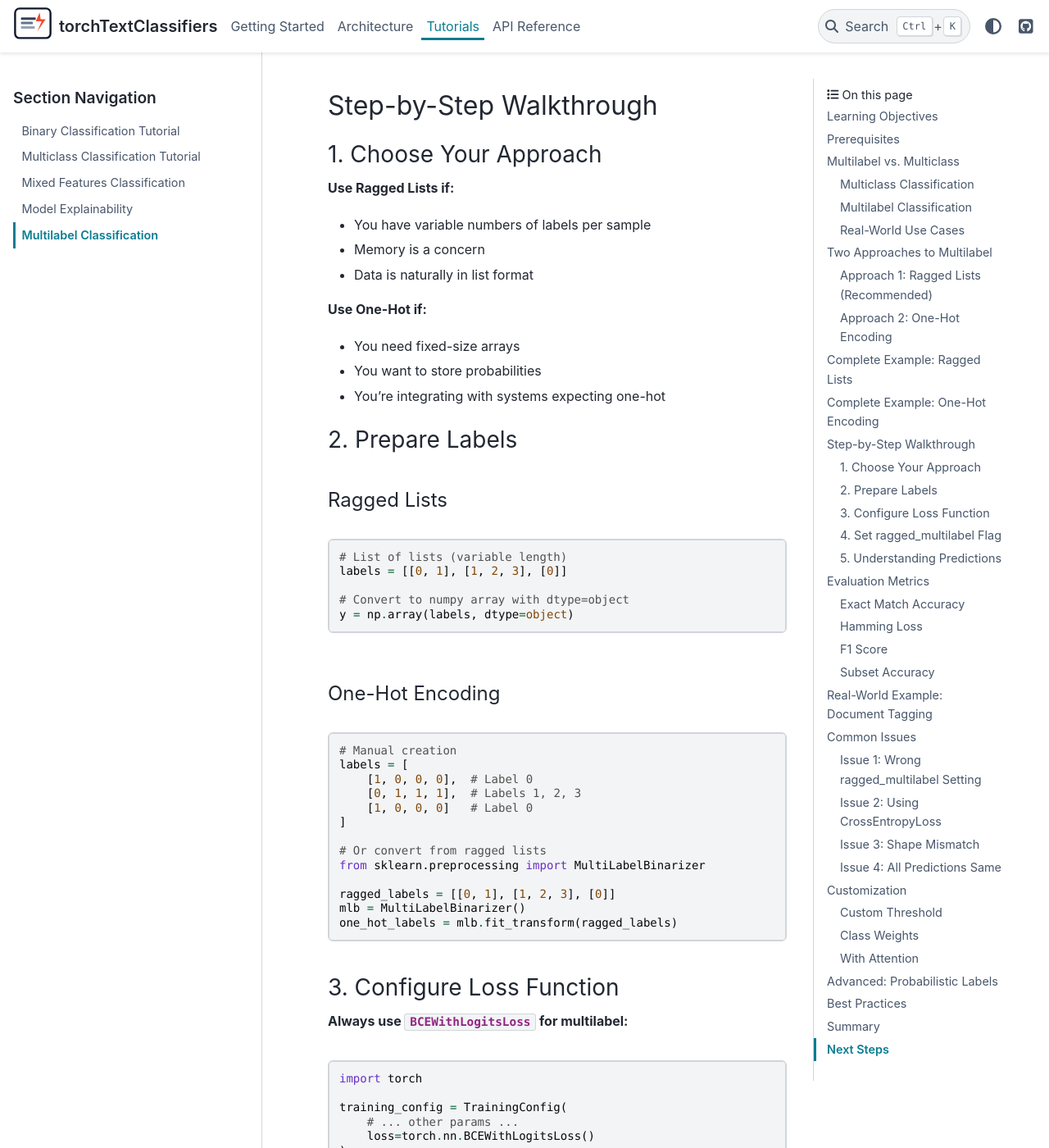
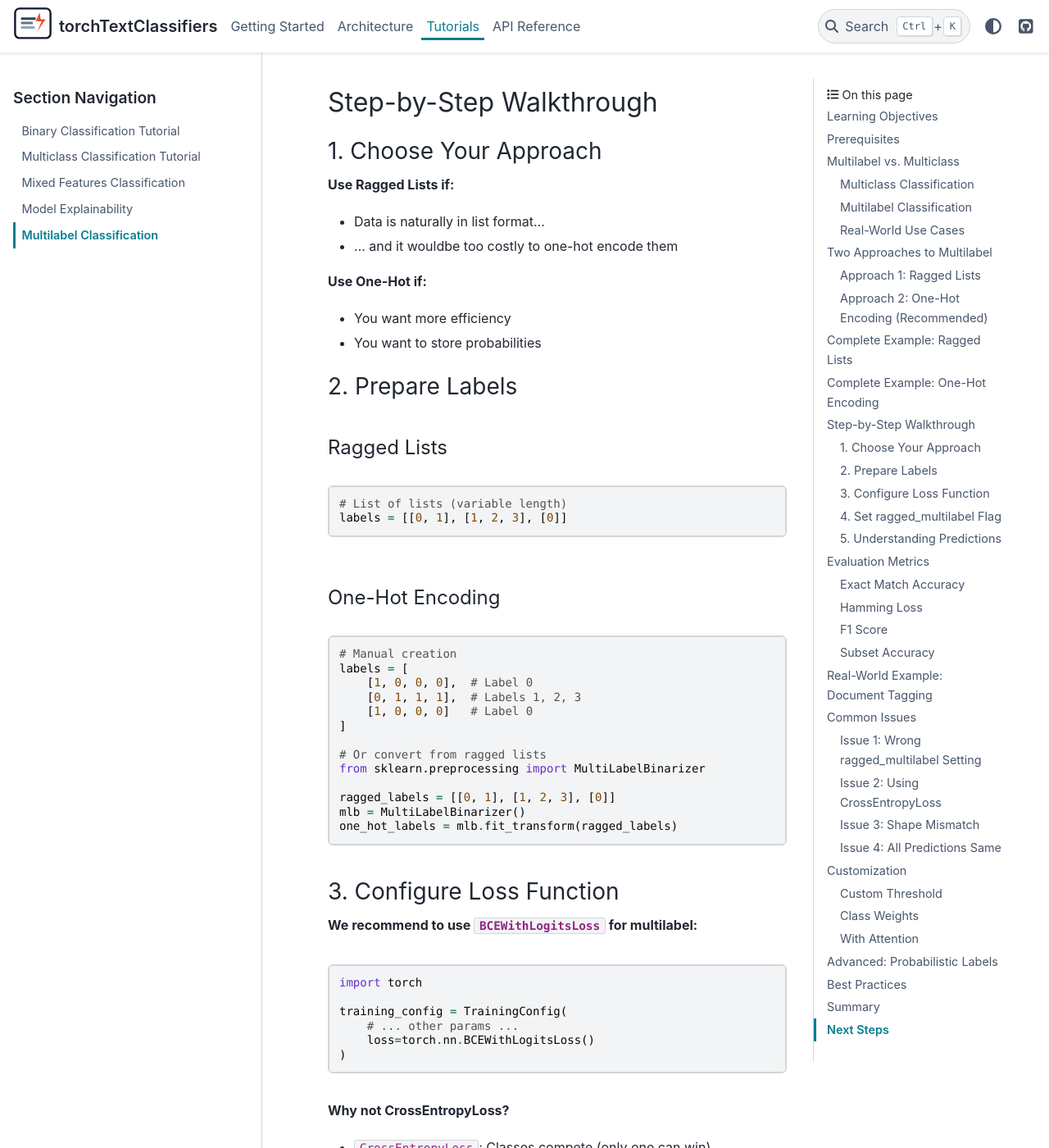
Before and after one commit to InseeFrLab/torchTextClassifiers, a Sphinx documentation site: the page built from docs/source/tutorials/multilabel_classification.md, in a window 1280 px wide and 1400 px high, scrolled down 5318 px. Shown: the whole window at 82% size. Built offline with Sphinx 7.4.7 and the PyData theme 0.15.4, drawn with Linux system fonts in a browser that asks for light colours; some of the changed text lies outside the part shown.

Commit message:
fix(docs - multilabel tuto): wording
Updated the multilabel classification tutorial to enhance clarity and structure, including examples and best practices.

````diff
--- a/docs/source/tutorials/multilabel_classification.md
+++ b/docs/source/tutorials/multilabel_classification.md
@@ -72,14 +72,14 @@
 
 **Pros:**
 - Natural representation
-- Saves memory
 - Easy to construct
 
 **Cons:**
 - Can't directly convert to numpy array
 - Variable-length lists
+- Forward pass a bit slower (we convert to one-hot encodings behind the scene, on the fly for each batch)
 
-### Approach 2: One-Hot Encoding
+### Approach 2: One-Hot Encoding (Recommended)
 
 Each sample has a **binary vector** (1 = label present, 0 = absent):
 
@@ -96,8 +96,7 @@
 - Can store probabilities (not just 0/1)
 
 **Cons:**
-- Memory-intensive for many labels
-- Sparse representation
+- _Might_ require a bit more work on your end to have this format
 
 ## Complete Example: Ragged Lists
 
@@ -247,14 +246,12 @@
 ### 1. Choose Your Approach
 
 **Use Ragged Lists if:**
-- You have variable numbers of labels per sample
-- Memory is a concern
-- Data is naturally in list format
+- Data is naturally in list format...
+- ... and it wouldbe too costly to one-hot encode them
 
 **Use One-Hot if:**
-- You need fixed-size arrays
+- You want more efficiency
 - You want to store probabilities
-- You're integrating with systems expecting one-hot
 
 ### 2. Prepare Labels
 
@@ -263,9 +260,6 @@
 ```python
 # List of lists (variable length)
 labels = [[0, 1], [1, 2, 3], [0]]
-
-# Convert to numpy array with dtype=object
-y = np.array(labels, dtype=object)
 ```
 
 #### One-Hot Encoding
@@ -288,7 +282,7 @@
 
 ### 3. Configure Loss Function
 
-**Always use `BCEWithLogitsLoss` for multilabel:**
+**We recommend to use `BCEWithLogitsLoss` for multilabel:**
 
 ```python
 import torch
````
Also changed, not shown: other parts of docs/source/tutorials/multilabel_classification.md (+1 -1 lines).
